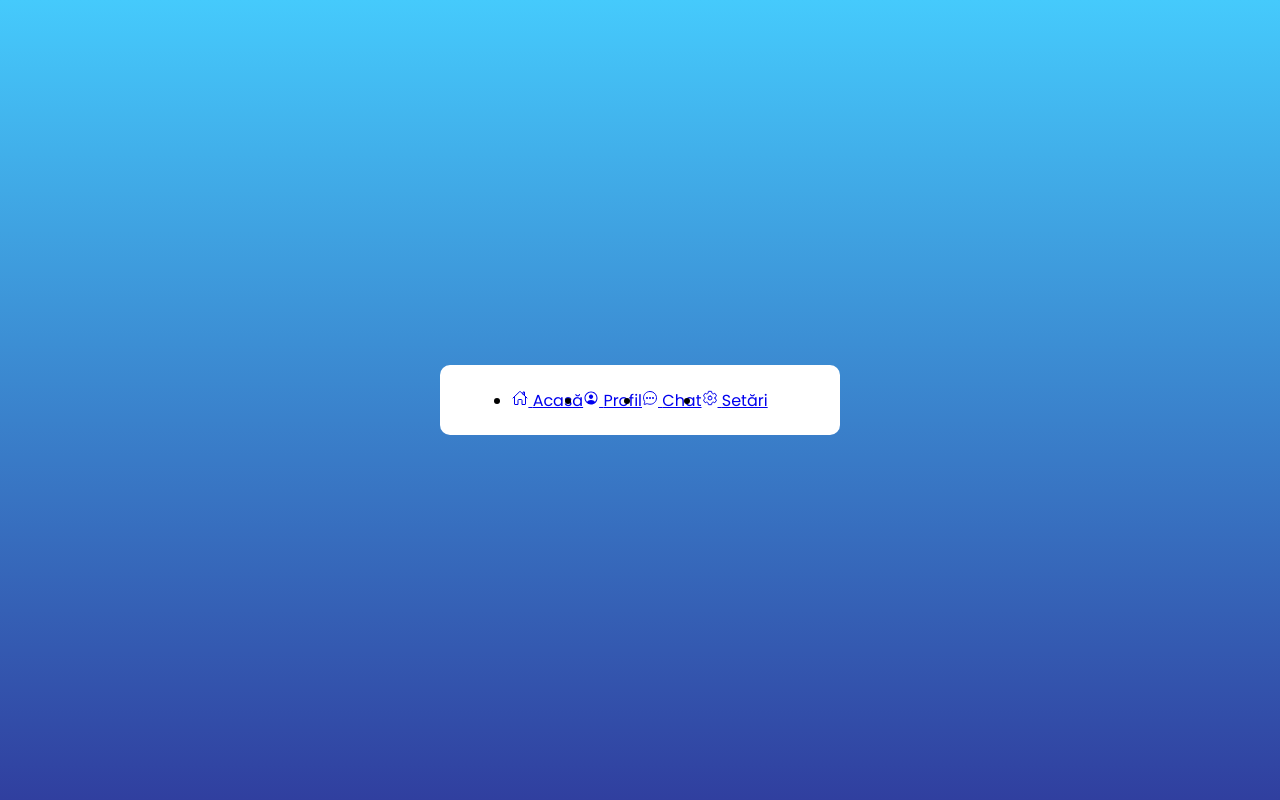
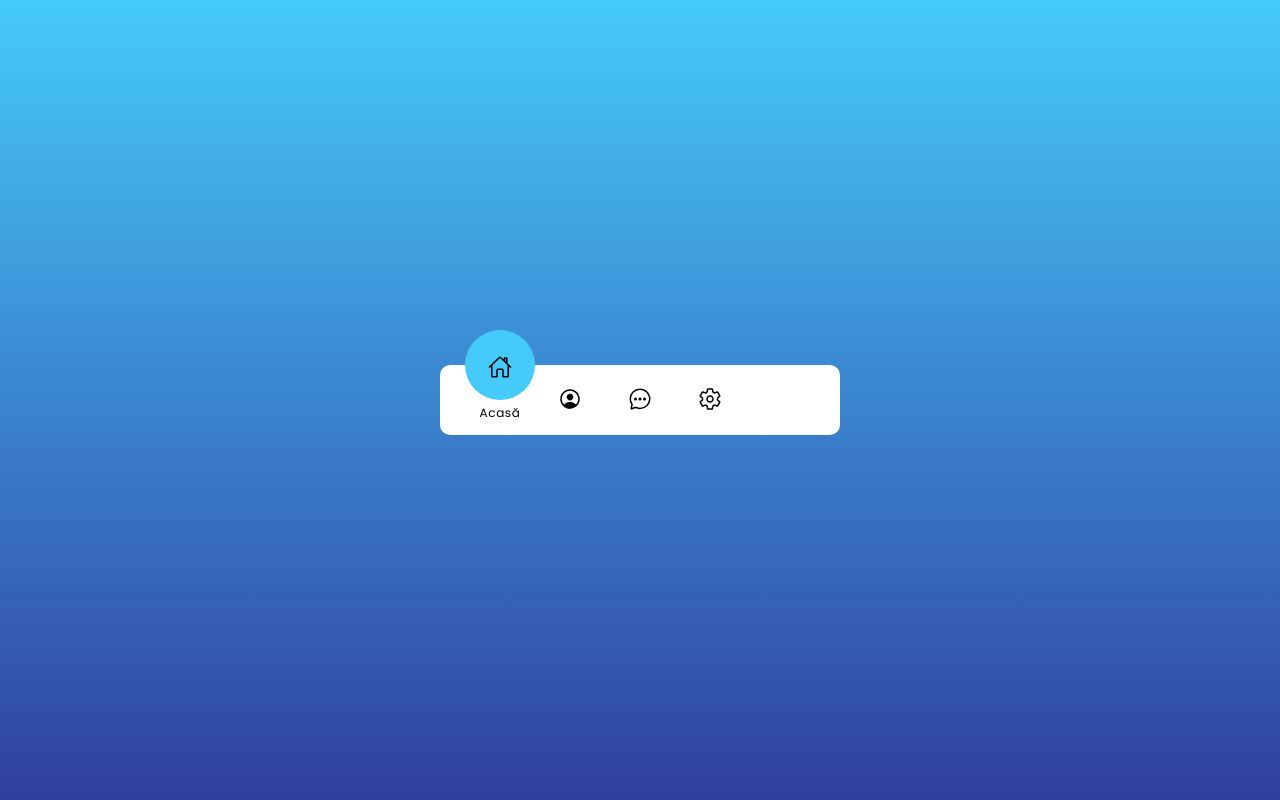
Before and after one commit to Alexandrudiun/HE3.0, a PHP site: page /profile.php in a window 1280 px wide. Run offline with PHP 8.4, Linux system fonts and the light colour scheme.

Commit message:
navbar profile

```diff
--- a/css/profile.css
+++ b/css/profile.css
@@ -29,4 +29,105 @@ section{
 
 .navigation ul{
   display: flex;
+  width: 350px;
 }
+
+.navigation ul li{
+  position: relative;
+  list-style: none;
+  width: 70px;
+  height: 70px;
+  z-index: 1;
+}
+
+.navigation ul li a{
+  position: relative;
+  display: flex;
+  justify-content: center;
+  align-items: center;
+  flex-direction: column;
+  width: 100%;
+  text-align: center;
+  font-weight: 500;
+}
+
+.navigation ul li a .icon{
+  position: relative;
+  display: block;
+  line-height: 75px;
+  font-size: 1.5em;
+  text-align: center;
+  transition: 0.5s;
+  color:black;
+}
+
+.navigation ul li.active a .icon{
+  transform: translateY(-32px);
+}
+
+.navigation ul li a .text{
+  position: absolute;
+  color:black;
+  font-weight: 400;
+  font-size: 0.75em;
+  letter-spacing: 0.05em;
+  transition: 0.5s;
+  opacity: 0;
+  transform: translateY(20px);
+}
+
+.navigation ul li.active a .text{
+  opacity: 1;
+  transform: translateY(10px);
+}
+
+.indicator{
+  position: absolute;
+  top: -50%;
+  width: 70px;
+  height: 70px;
+  background: #45cafc;
+  border-radius: 50%;
+  border: 6px solid transparent;
+  transition: 0.5s;
+}
+
+.indicator::before{
+  content: '';
+  position: absolute;
+  top:50%;
+  left: -22px;
+  width: 20px;
+  height: 20px;
+  background: transparent;
+  border-top-right-radius: 20px;
+  box-shadow: 1px -10px 0 0 transparent;
+}
+
+.indicator::after{
+  content: '';
+  position: absolute;
+  top:50%;
+  right: -22px;
+  width: 20px;
+  height: 20px;
+  background: transparent;
+  border-top-left-radius: 20px;
+  box-shadow: -1px -10px 0 0 transparent;
+}
+
+.navigation ul li:nth-child(1).active ~ .indicator{
+  transform: translateX(calc(70px * 0));
+}
+
+.navigation ul li:nth-child(2).active ~ .indicator{
+  transform: translateX(calc(70px * 1));
+}
+
+.navigation ul li:nth-child(3).active ~ .indicator{
+  transform: translateX(calc(70px * 2));
+}
+
+.navigation ul li:nth-child(4).active ~ .indicator{
+  transform: translateX(calc(70px * 3));
+}
--- /dev/null
+++ b/profile.js
@@ -0,0 +1,9 @@
+  const list = document.querySelectorAll('.list');
+  function activeLink(){
+    list.forEach((item) =>
+    item.classList.remove('active'));
+    this.classList.add('active');
+}
+
+  list.forEach((item) =>
+  item.addEventListener('click',activeLink));
--- a/profile.php
+++ b/profile.php
@@ -13,7 +13,7 @@
     <section>
         <div class="navigation">
             <ul>
-                <li class="list">
+                <li class="list active">
                     <a href="#">
                         <span class="icon">
                         <ion-icon name="home-outline"></ion-icon>
@@ -45,9 +45,11 @@
                         <span class="text">Setări</span>
                     </a>
                 </li>
+                <div class="indicator"></div>
             </ul>
         </div>
     </section>
+    <script src="profile.js"></script>
     <script type="module" src="https://unpkg.com/ionicons@7.1.0/dist/ionicons/ionicons.esm.js"></script>
   <script nomodule src="https://unpkg.com/ionicons@7.1.0/dist/ionicons/ionicons.js"></script>
 </body>
```
